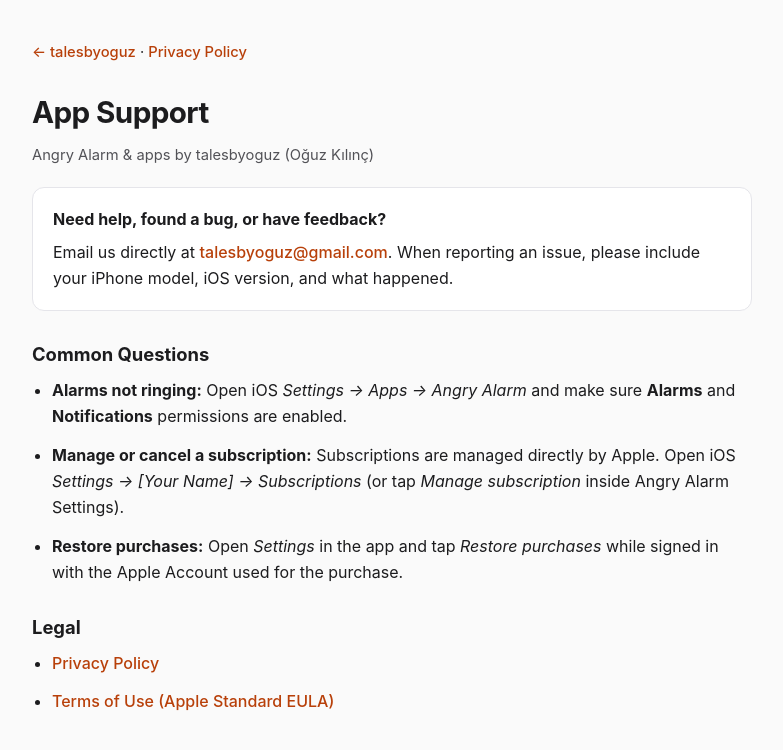
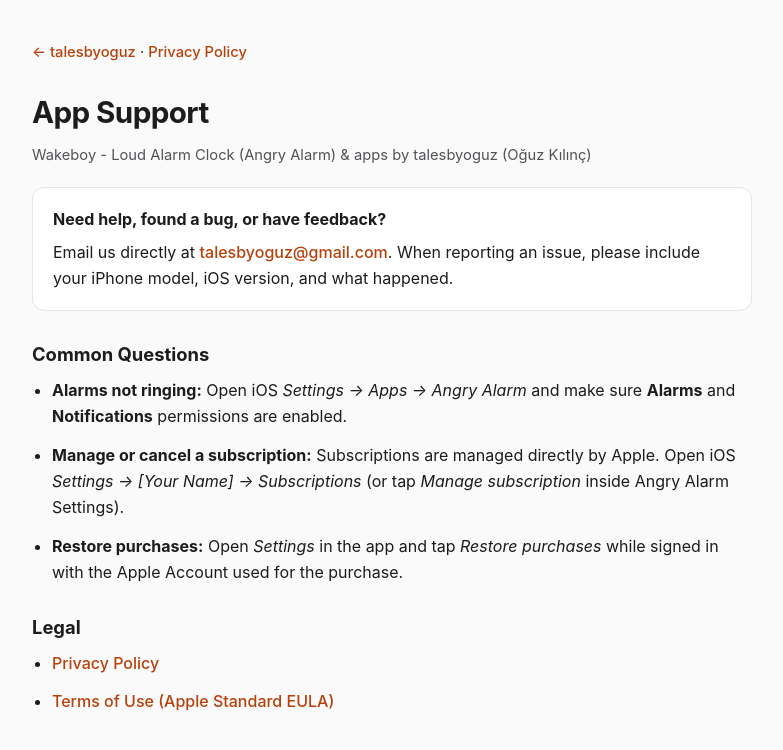
Before and after one commit to k-oguz/talesbyoguz, a plain HTML site: page support/index.html in a window 1280 px wide. Shown: the whole page, without its empty margins (248-1031 px from the left). Drawn offline with Linux system fonts and the light colour scheme.

Commit message:
chore: align app name with App Store Connect listing (Wakeboy - Loud Alarm Clock)

```diff
--- a/support/index.html
+++ b/support/index.html
@@ -54,7 +54,7 @@
   <nav><a href="../">&larr; talesbyoguz</a> &middot; <a href="../privacy/">Privacy Policy</a></nav>
 
   <h1>App Support</h1>
-  <p class="muted">Angry Alarm &amp; apps by talesbyoguz (Oğuz Kılınç)</p>
+  <p class="muted">Wakeboy - Loud Alarm Clock (Angry Alarm) &amp; apps by talesbyoguz (Oğuz Kılınç)</p>
 
   <div class="card">
     <p style="margin-bottom: 6px;"><strong>Need help, found a bug, or have feedback?</strong></p>
```
Also changed, not shown: privacy/index.html (+2 -1 lines).
